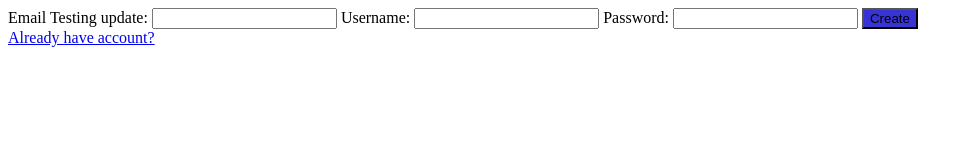
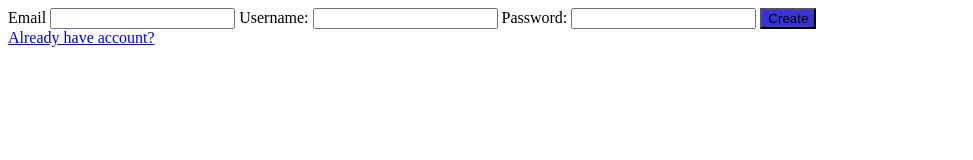
Before and after one commit to TKing1517/FYPDistractoGone, an Electron app: page FYPDistractoGone/View/SignUp.html in a window 1280 px wide. Shown: the whole page, without its empty margins (0-973 px from the left). Drawn offline with Linux system fonts and the light colour scheme.

Commit message:
Still fixing update.

```diff
--- a/FYPDistractoGone/Controller/main.js
+++ b/FYPDistractoGone/Controller/main.js
@@ -36,7 +36,9 @@ autoUpdater.on("update-available", (info) => {
 
 autoUpdater.on("update-downloaded", (info) => {
   console.log("Update downloaded:", info);
+  autoUpdater.quitAndInstall();
 });
+
 
 autoUpdater.on("error", (err) => {
   console.log("Error updating:", err);
--- a/FYPDistractoGone/View/SignUp.html
+++ b/FYPDistractoGone/View/SignUp.html
@@ -5,7 +5,7 @@
     </head>
     <body>
         <form id="SignUpInput">
-            <label for="EmailLBL">Email Testing update:</label>
+            <label for="EmailLBL">Email</label>
             <input type="text" id="InputEmail" required>
             <label for="UserNameLBL">Username:</label>
             <input type="text" id="InputUserName" required>
```
